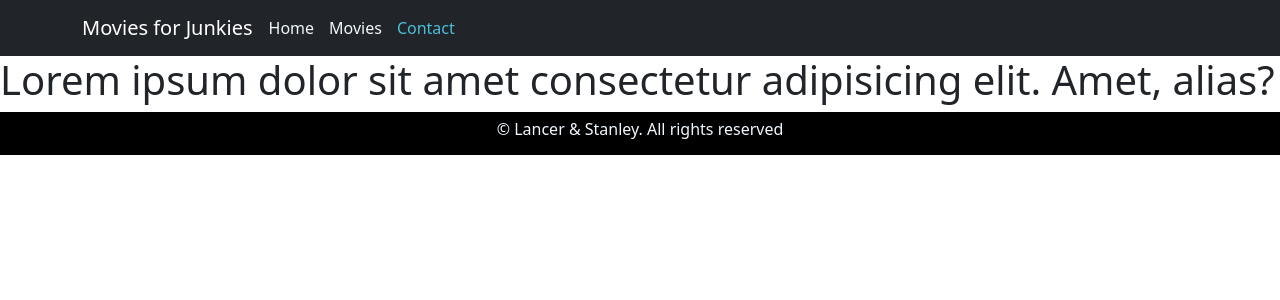
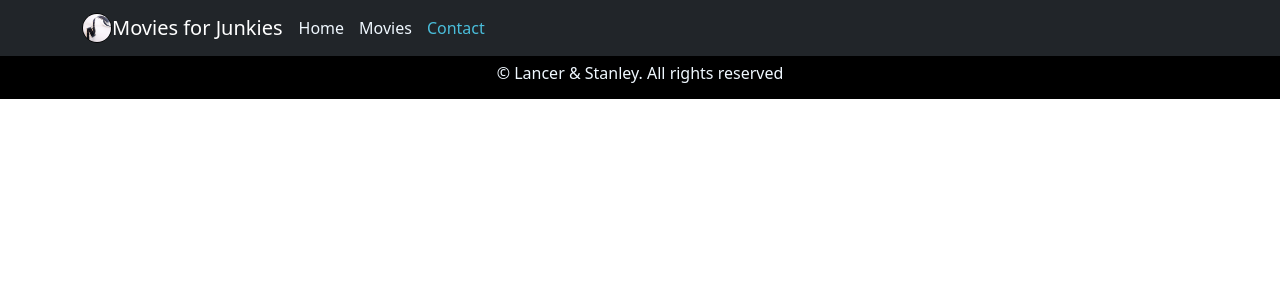
Before and after one commit to tritonmax26/miniproject2, a React (Vite) app: page /contact in a window 1280 px wide. Shown: the top 300 px of the page. Built offline with nearby package versions, Linux system fonts and the light colour scheme.

Commit message:
api added

```diff
--- a/src/Components/Hero.jsx
+++ b/src/Components/Hero.jsx
@@ -1,3 +1,4 @@
+import React from 'react'
 import { Carousel } from 'react-bootstrap';
 import banner1 from "../assets/banner1.jpg"
 import banner2 from "../assets/banner2.jpg"
--- a/src/Components/NavbarMain.jsx
+++ b/src/Components/NavbarMain.jsx
@@ -1,12 +1,21 @@
 import { Container ,Nav ,Navbar , NavDropdown} from 'react-bootstrap';
 import { NavLink } from "react-router-dom"
+import logo from "../assets/logo.jpg"
 
 const NavbarMain = () => {
   return (
  <div>
     <Navbar bg="dark" variant='dark' expand="lg">
       <Container>
-        <Navbar.Brand >Movies for Junkies</Navbar.Brand>
+        <Navbar.Brand>
+          <img src= {logo}
+              width="30"
+              height="30"
+              className="d-inline-flex align-top minilogo"
+              alt="React Bootstrap logo">
+          </img>
+          Movies for Junkies
+        </Navbar.Brand>
         <Navbar.Toggle aria-controls="basic-navbar-nav" />
         <Navbar.Collapse id="basic-navbar-nav">
           <Nav>
--- a/src/index.css
+++ b/src/index.css
@@ -1,9 +1,3 @@
-
-.navbar{
-  display: flex;
-  justify-content: flex-end;
-}
-
 .navbar a.active {
   color: rgb(74, 190, 219);
 }
@@ -12,6 +6,11 @@
   padding-right: 15px;
   text-decoration: none;
   color: aliceblue;
+}
+
+.minilogo{
+  border: solid 1px black;
+  border-radius: 100%;
 }
 
 .caroImages{
@@ -42,7 +41,6 @@
 }
 
 footer{
-  /* margin-top: 42px; */
   background-color: black;
   text-align: center;
   justify-content: center;
--- /dev/null
+++ b/src/lib/http.js
@@ -0,0 +1,13 @@
+import react from 'react';
+import axios from "axios"
+
+const http = axios.create({
+    baseURL: "https://moviesdatabase.p.rapidapi.com",
+    headers: {
+        "X-RapidAPI-Key": import.meta.env.VITE_RAPIDAPI_KEY,
+        'X-RapidAPI-Host': 'moviesdatabase.p.rapidapi.com',
+    }
+
+});
+
+export default http
--- a/src/views/Contact.jsx
+++ b/src/views/Contact.jsx
@@ -1,7 +1,28 @@
+import { Form , Button } from 'react-bootstrap';
+
 const Contact = () => {
   return (
     <div>
-        <h1>Lorem ipsum dolor sit amet consectetur adipisicing elit. Amet, alias?</h1>
+    {/* <Form>
+      <Form.Group className="mb-3" controlId="formBasicEmail">
+        <Form.Label>Email address</Form.Label>
+        <Form.Control type="email" placeholder="Enter email" />
+        <Form.Text className="text-muted">
+          We'll never share your email with anyone else.
+        </Form.Text>
+      </Form.Group>
+
+      <Form.Group className="mb-3" controlId="formBasicPassword">
+        <Form.Label>Password</Form.Label>
+        <Form.Control type="password" placeholder="Password" />
+      </Form.Group>
+      <Form.Group className="mb-3" controlId="formBasicCheckbox">
+        <Form.Check type="checkbox" label="Check me out" />
+      </Form.Group>
+      <Button variant="primary" type="submit">
+        Submit
+      </Button>
+    </Form> */}
     </div>
   )
 }
--- a/src/views/Home.jsx
+++ b/src/views/Home.jsx
@@ -1,5 +1,5 @@
-import Hero from "../Components/Hero"
-import Search from "../Components/Search"
+import Hero from "../components/Hero"
+import Search from "../components/Search"
 
 
 const Home = () => {
--- a/src/views/Movies.jsx
+++ b/src/views/Movies.jsx
@@ -1,9 +1,41 @@
-import React from 'react'
+import { useEffect, useState } from "react"
+import http from "../lib/http"
+import { Button , Card } from "react-bootstrap"
+
 
 const Movies = () => {
-  return (
+const [titles, setTitles] = useState([])
+
+useEffect (() => {
+  async function getTitles() {
+    const res = await http.get("/titles")
+    setTitles(res.data.results)
+    console.log(res.data.results)
+  }
+  getTitles ()
+},[])
+
+return (
     <div>
-        <h1>Lorem ipsum dolor sit amet consectetur adipisicing elit.</h1>
+      {titles.map ((title,index) =>{
+        return(
+          <Card key={index} style={{ width: '18rem' }}>
+            <Card.Img variant="top" src="" />
+            {/* {title.primaryImage.url} */}
+            <Card.Body>
+              <Card.Title >
+                {title.id }
+              </Card.Title>
+              <Card.Text>
+                Some quick example text to build on the card title and make up the
+                bulk of the card's content.
+              </Card.Text>
+              <Button variant="primary">Go somewhere</Button>
+            </Card.Body>
+          </Card>
+        )
+      })}
+
     </div>
   )
 }
```
Also changed, not shown: src/assets/logo.jpg (added), src/routes.jsx (line endings or trailing spaces), 1 other file (tests, documents, lock files or other folders).
